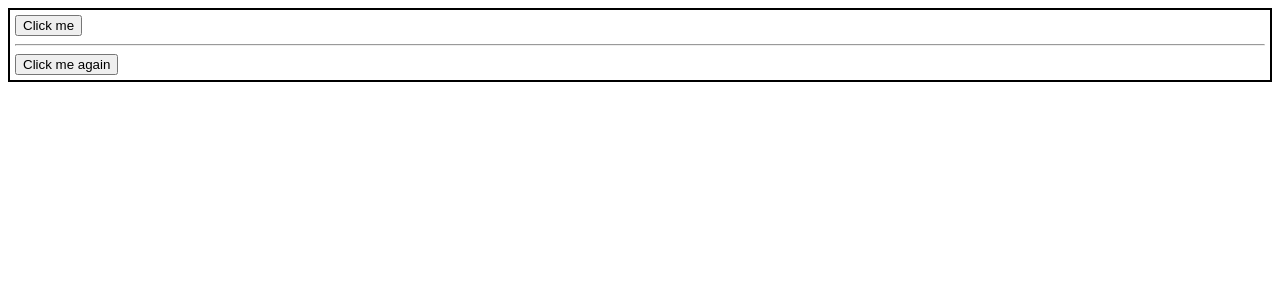
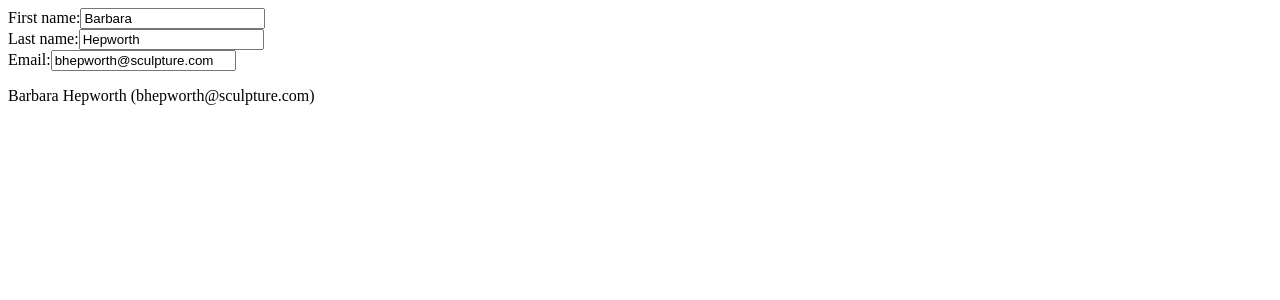
Before and after one commit to ShivWK/react-book-practice, a React (Vite) app: page / in a window 1280 px wide. Shown: the top 300 px of the page. Built offline with nearby package versions, Linux system fonts and the light colour scheme.

Commit message:
dynamic state update

```diff
--- a/src/App.jsx
+++ b/src/App.jsx
@@ -1,16 +1,53 @@
+import { useState } from 'react';
 import './App.css';
 import {PEOPLE1, PEOPLE2} from './util.js/constant';
 import Button from './components/Button';
 
-function handleClick() {
-  console.log("Bubble Clicked 1");
-}
+// function handleClick() {
+//   console.log("Bubble Clicked 1");
+// }
 
-function handleClick2() {
-  console.log("Bubble Clicked 2");
-}
+// function handleClick2() {
+//   console.log("Bubble Clicked 2");
+// }
+
+// function Item({ name, isPacked}) {
+//   return <li>{isPacked && name + " done"}</li>
+// }
 
 function App() {
+  // const [number, setNumber] = useState(0);
+  // const [position, setPosition] = useState({
+  //   x: 0,
+  //   y: 0
+  // });
+
+    const [person, setPerson] = useState({
+      firstName: 'Barbara',
+      lastName: 'Hepworth',
+      email: 'bhepworth@sculpture.com'
+    });
+
+    function handleFirstNameChange(e) {
+      setPerson({
+        ...person,
+        [e.target.name] : e.target.value
+      });
+    }
+
+    function handleLastNameChange(e) {
+      setPerson({
+        ...person,
+        lastName: e.target.value
+      });
+    }
+
+    function handleEmailChange(e) {
+      setPerson({
+        ...person,
+        email: e.target.value
+      });
+    }
 
   return (
     <>
@@ -18,11 +55,83 @@ function App() {
       <hr></hr>
       <Button onClick={() => {console.log("clicked-2")}}>Click me again</Button> */}
 
-      <div onClickCapture = {()=> console.log("capture div click 1")} onClick={()=>console.log("bubble div clicked")} style={{border: "2px solid black", padding : "5px"}}>
+      {/* <div onClickCapture = {()=> console.log("capture div click 1")} onClick={()=>console.log("bubble div clicked")} style={{border: "2px solid black", padding : "5px"}}>
         <Button onClickCapture = {()=> console.log("capture click 1")} onClick={handleClick}>Click me</Button>
         <hr />
         <Button onClickCapture = {()=> console.log("capture click 2")} onClick={handleClick2}>Click me again</Button>
-      </div>
+      </div> */}
+          {/* <h1>{number}</h1>
+          <button onClick={() => {
+            setNumber(number + 5);
+            setTimeout(() => {
+              console.log(number)
+            }, 3000)
+          }}>+5</button> */}
+
+      {/* <h1>"Selly rides packing"</h1>
+      <ul>
+        <Item isPacked={true} name={"space-suite"} />
+        <Item isPacked={false} name={"space-suite"} />
+        <Item isPacked={true} name={"space-suite"} />
+      </ul> */}
+
+    {/* <div
+      onPointerMove={e => {
+        setPosition({
+          x : e.clientX,
+          y : e.clientY,
+        })
+      }}
+
+      style={{
+        position: 'relative',
+        width: '100vw',
+        height: '100vh',
+      }}>
+      <div style={{
+        position: 'absolute',
+        backgroundColor: 'red',
+        borderRadius: '50%',
+        transform: `translate(${position.x}px, ${position.y}px)`,
+        left: -10,
+        top: -10,
+        width: 20,
+        height: 20,
+      }} />
+    </div>         */}
+
+    {/* multiple field update */}
+            <label>
+              First name:
+              <input
+                name="firstName"
+                value={person.firstName}
+                onChange={handleFirstNameChange}
+              />
+            </label>
+            <br />
+            <label>
+              Last name:
+              <input
+                name = "lastName"
+                value={person.lastName}
+                onChange={handleLastNameChange}
+              />
+            </label>
+            <br />
+            <label>
+              Email:
+              <input
+                name = "email"
+                value={person.email}
+                onChange={handleEmailChange}
+              />
+            </label>
+            <p>
+              {person.firstName}{' '}
+              {person.lastName}{' '}
+              ({person.email})
+            </p>
     </>
   )
 }
```
